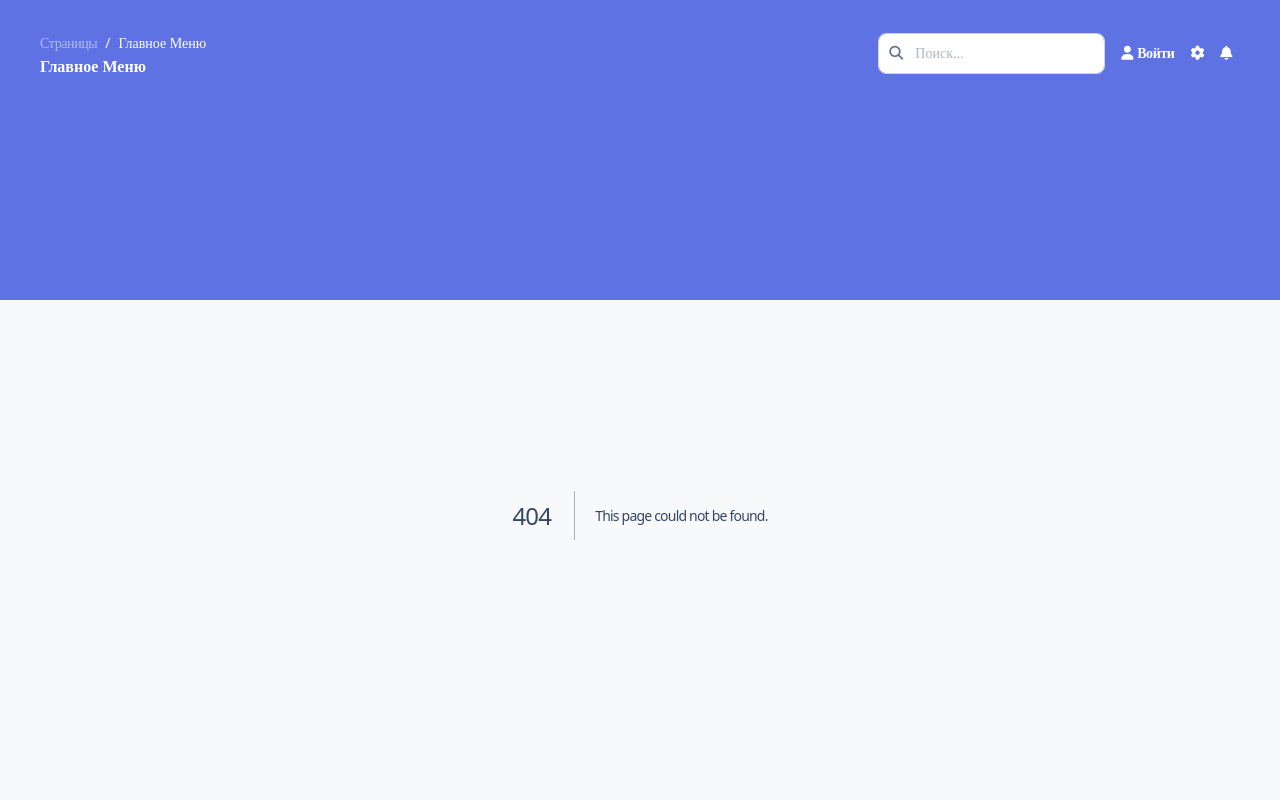
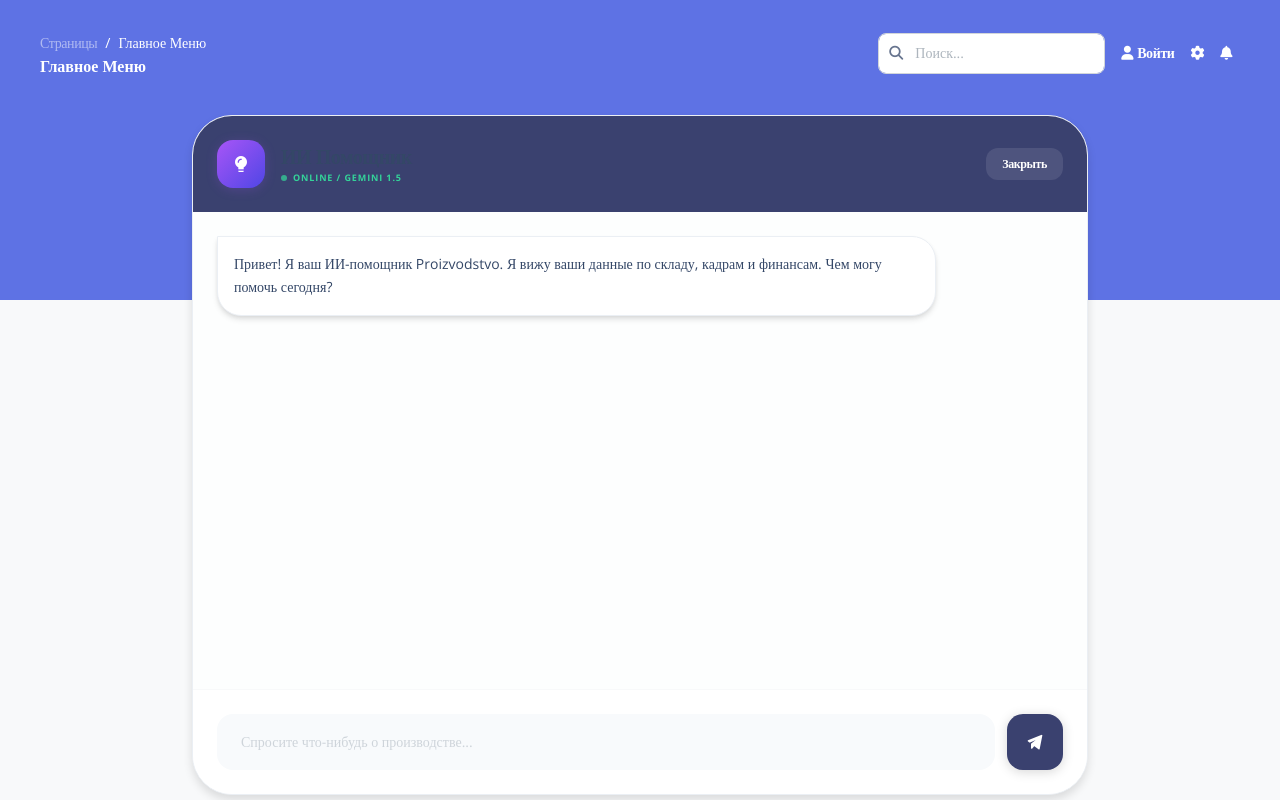
Before and after one commit to sklad-manager/proizvodstvo, a Next.js app: page /ai-assistant in a window 1280 px wide. Before the commit this address had no page. Shown: the top 800 px of the page. Built offline with nearby package versions, Linux system fonts and the light colour scheme.

Commit message:
AI INTEGRATION: AI buttons in all modules and AI Assistant chat page

```diff
--- /dev/null
+++ b/src/app/ai-assistant/page.tsx
@@ -0,0 +1,127 @@
+'use client';
+
+import React, { useState, useEffect, useRef } from 'react';
+import Link from 'next/link';
+
+interface Message {
+  role: 'user' | 'model';
+  text: string;
+}
+
+export default function AIAssistantPage() {
+  const [messages, setMessages] = useState<Message[]>([
+    { role: 'model', text: 'Привет! Я ваш ИИ-помощник Proizvodstvo. Я вижу ваши данные по складу, кадрам и финансам. Чем могу помочь сегодня?' }
+  ]);
+  const [input, setInput] = useState('');
+  const [isLoading, setIsLoading] = useState(false);
+  const scrollRef = useRef<HTMLDivElement>(null);
+
+  useEffect(() => {
+    if (scrollRef.current) {
+      scrollRef.current.scrollTop = scrollRef.current.scrollHeight;
+    }
+  }, [messages]);
+
+  const sendMessage = async () => {
+    if (!input.trim() || isLoading) return;
+
+    const userMessage = input.trim();
+    setInput('');
+    setMessages(prev => [...prev, { role: 'user', text: userMessage }]);
+    setIsLoading(true);
+
+    try {
+      const res = await fetch('/api/ai', {
+        method: 'POST',
+        headers: { 'Content-Type': 'application/json' },
+        body: JSON.stringify({
+          message: userMessage,
+          history: messages.map(m => ({
+            role: m.role,
+            parts: [{ text: m.text }]
+          }))
+        })
+      });
+
+      const data = await res.json();
+      if (data.text) {
+        setMessages(prev => [...prev, { role: 'model', text: data.text }]);
+      } else if (data.error) {
+        setMessages(prev => [...prev, { role: 'model', text: `⚠️ Ошибка: ${data.error}` }]);
+      }
+    } catch (e) {
+      setMessages(prev => [...prev, { role: 'model', text: '❌ Не удалось связаться с ИИ. Проверьте настройки ключа.' }]);
+    } finally {
+      setIsLoading(false);
+    }
+  };
+
+  return (
+    <div className="flex flex-col h-[calc(100vh-120px)] max-w-4xl mx-auto bg-white rounded-[2.5rem] shadow-2xl border border-gray-100 overflow-hidden animate-slide-up">
+      {/* Шапка чата */}
+      <div className="p-6 bg-slate-800 text-white flex items-center justify-between shrink-0">
+        <div className="flex items-center gap-4">
+          <div className="w-12 h-12 rounded-2xl bg-gradient-to-br from-purple-500 to-indigo-600 flex items-center justify-center shadow-lg shadow-purple-500/20">
+            <i className="ni ni-bulb-61 text-2xl"></i>
+          </div>
+          <div>
+            <h2 className="text-xl font-black mb-0 tracking-tight">ИИ Помощник</h2>
+            <div className="flex items-center gap-1.5 text-[9px] font-black uppercase text-emerald-400 tracking-widest">
+              <span className="w-1.5 h-1.5 bg-emerald-400 rounded-full animate-pulse"></span>
+              Online / Gemini 1.5
+            </div>
+          </div>
+        </div>
+        <Link href="/" className="px-4 py-2 bg-white/10 rounded-xl text-xs font-bold hover:bg-white/20 transition-all">Закрыть</Link>
+      </div>
+
+      {/* Окно сообщений */}
+      <div ref={scrollRef} className="flex-1 overflow-y-auto p-6 flex flex-col gap-4 bg-slate-50/30">
+        {messages.map((m, i) => (
+          <div key={i} className={`flex ${m.role === 'user' ? 'justify-end' : 'justify-start'}`}>
+            <div className={`max-w-[85%] p-4 rounded-[1.5rem] shadow-sm text-sm font-medium leading-relaxed
+              ${m.role === 'user'
+                ? 'bg-slate-800 text-white rounded-tr-none'
+                : 'bg-white text-slate-700 border border-gray-100 rounded-tl-none'}
+            `}>
+              {m.text}
+            </div>
+          </div>
+        ))}
+        {isLoading && (
+          <div className="flex justify-start">
+            <div className="bg-white p-4 rounded-[1.5rem] rounded-tl-none border border-gray-100 shadow-sm flex gap-1">
+              <div className="w-1.5 h-1.5 bg-slate-300 rounded-full animate-bounce"></div>
+              <div className="w-1.5 h-1.5 bg-slate-300 rounded-full animate-bounce [animation-delay:0.2s]"></div>
+              <div className="w-1.5 h-1.5 bg-slate-300 rounded-full animate-bounce [animation-delay:0.4s]"></div>
+            </div>
+          </div>
+        )}
+      </div>
+
+      {/* Поле ввода */}
+      <div className="p-6 bg-white border-t border-gray-50 flex gap-3 shrink-0">
+        <input
+          type="text"
+          placeholder="Спросите что-нибудь о производстве..."
+          className="flex-1 px-6 py-4 rounded-2xl bg-slate-50 border-none outline-none focus:ring-2 ring-purple-500/20 font-medium text-sm transition-all"
+          value={input}
+          onChange={(e) => setInput(e.target.value)}
+          onKeyDown={(e) => e.key === 'Enter' && sendMessage()}
+        />
+        <button
+          onClick={sendMessage}
+          disabled={isLoading}
+          className="w-14 h-14 rounded-2xl bg-slate-800 text-white flex items-center justify-center hover:bg-black transition-all shadow-lg active:scale-95 disabled:opacity-50"
+        >
+          <i className="ni ni-send text-xl"></i>
+        </button>
+      </div>
+
+      <style jsx>{`
+        @keyframes slide-up { from { transform: translateY(20px); opacity: 0; } to { transform: translateY(0); opacity: 1; } }
+        .animate-slide-up { animation: slide-up 0.5s cubic-bezier(0.16, 1, 0.3, 1); }
+      `}</style>
+    </div>
+  );
+}
--- /dev/null
+++ b/src/app/api/ai/route.ts
@@ -0,0 +1,57 @@
+import { GoogleGenerativeAI } from "@google/generative-ai";
+import { db } from '@vercel/postgres';
+import { NextResponse } from 'next/server';
+
+export async function POST(request: Request) {
+  const apiKey = process.env.GOOGLE_AI_KEY;
+  if (!apiKey) {
+    return NextResponse.json({ error: "API Ключ не настроен. Пожалуйста, добавьте GOOGLE_AI_KEY в Vercel." }, { status: 500 });
+  }
+
+  const { message, history } = await request.json();
+
+  // 1. Собираем данные из базы для контекста ИИ
+  const client = await db.connect();
+  let context = "";
+  try {
+    const materials = await client.sql`SELECT * FROM raw_materials_categories`;
+    const bales = await client.sql`SELECT * FROM raw_materials_bales WHERE is_consumed = false`;
+    const employees = await client.sql`SELECT * FROM employees`;
+    const expenses = await client.sql`SELECT * FROM expenses ORDER BY date DESC LIMIT 20`;
+
+    context = `
+      Ты - интеллектуальный помощник производства "Proizvodstvo MES".
+      У тебя есть доступ к актуальным данным системы:
+      - Склад: ${materials.rowCount} категорий сырья. Активных тюков на складе: ${bales.rowCount}.
+      - Персонал: В базе ${employees.rowCount} сотрудников.
+      - Финансы: Последние 20 записей о тратах включают категории: ${Array.from(new Set(expenses.rows.map(r => r.category))).join(', ')}.
+
+      Отвечай кратко, профессионально и по делу. Если пользователь спрашивает о данных, которых нет в этом кратком отчете, скажи, что тебе нужно время на глубокий анализ.
+      Используй данные для ответов на вопросы о производстве.
+    `;
+  } catch (e) {
+    console.error("Ошибка сбора контекста", e);
+    context = "Ты помощник производства. Данные базы временно недоступны.";
+  } finally {
+    client.release();
+  }
+
+  const genAI = new GoogleGenerativeAI(apiKey);
+  const model = genAI.getGenerativeModel({ model: "gemini-1.5-flash" });
+
+  try {
+    const chat = model.startChat({
+      history: [
+        { role: "user", parts: [{ text: context }] },
+        { role: "model", parts: [{ text: "Принято. Я готов помогать с управлением производством Proizvodstvo MES." }] },
+        ...history
+      ],
+    });
+
+    const result = await chat.sendMessage(message);
+    const response = await result.response;
+    return NextResponse.json({ text: response.text() });
+  } catch (error: any) {
+    return NextResponse.json({ error: error.message }, { status: 500 });
+  }
+}
--- a/src/app/expenses/page.tsx
+++ b/src/app/expenses/page.tsx
@@ -128,12 +128,17 @@ export default function ExpensesPage() {
             </div>
           </div>
         </div>
+        <div className="flex gap-2 items-center">
+          <Link href="/ai-assistant" className="w-12 h-12 rounded-2xl bg-purple-50 text-purple-600 flex items-center justify-center hover:bg-purple-100 transition-all shadow-sm shrink-0">
+            <i className="ni ni-bulb-61 text-lg"></i>
+          </Link>
           <button
             onClick={() => setShowAddForm(!showAddForm)}
             className={`px-6 py-3 rounded-2xl font-black uppercase text-[10px] tracking-widest transition-all shadow-lg ${showAddForm ? 'bg-slate-100 text-slate-500' : 'bg-rose-500 text-white shadow-rose-200'}`}
           >
             {showAddForm ? 'Отмена' : '+ Добавить расход'}
           </button>
+        </div>
       </div>
 
       {/* Финансовая сводка */}
--- a/src/app/page.tsx
+++ b/src/app/page.tsx
@@ -150,6 +150,17 @@ export default function Home() {
       line: 'bg-gradient-to-r from-slate-700 to-slate-900',
       href: '/finance'
     },
+    {
+      name: 'ИИ Помощник',
+      description: 'Умный анализ вашего производства',
+      icon: 'ni-bulb-61',
+      gradient: 'bg-gradient-to-br from-purple-600 to-indigo-600',
+      shadow: 'shadow-purple-500/40',
+      hoverBg: 'hover:bg-purple-50/50',
+      textColor: 'group-hover:text-purple-600',
+      line: 'bg-gradient-to-r from-purple-600 to-indigo-600',
+      href: '/ai-assistant'
+    },
   ];
 
   return (
--- a/src/app/raw-materials/page.tsx
+++ b/src/app/raw-materials/page.tsx
@@ -204,7 +204,10 @@ export default function RawMaterialsPage() {
             </div>
           </div>
         </div>
-        <div className="flex gap-2 w-full md:w-auto">
+        <div className="flex gap-2 w-full md:w-auto items-center">
+           <Link href="/ai-assistant" className="w-10 h-10 rounded-xl bg-purple-50 text-purple-600 flex items-center justify-center hover:bg-purple-100 transition-all shadow-sm shrink-0">
+             <i className="ni ni-bulb-61"></i>
+           </Link>
            <input type="text" placeholder="Название папки..." className="flex-1 md:flex-none px-4 py-2 rounded-xl border border-gray-200 focus:border-orange-400 outline-none text-sm min-w-0" value={newCategoryName} onChange={(e) => setNewCategoryName(e.target.value)} />
            <button onClick={addCategory} className="px-4 py-2 rounded-xl bg-slate-800 text-white font-bold text-sm hover:bg-black transition-all">+</button>
         </div>
--- a/src/app/schedule/page.tsx
+++ b/src/app/schedule/page.tsx
@@ -184,7 +184,10 @@ export default function SchedulePage() {
             <div className="text-[10px] font-black uppercase text-slate-400 tracking-widest">Управление персоналом</div>
           </div>
         </div>
-        <div className="flex gap-2 w-full md:w-auto">
+        <div className="flex gap-2 w-full md:w-auto items-center">
+           <Link href="/ai-assistant" className="w-10 h-10 rounded-xl bg-purple-50 text-purple-600 flex items-center justify-center hover:bg-purple-100 transition-all shadow-sm shrink-0">
+             <i className="ni ni-bulb-61"></i>
+           </Link>
            <input
               type="text"
               placeholder="ФИО сотрудника..."
```
Lines whose indentation alone changed are shown as unchanged.
